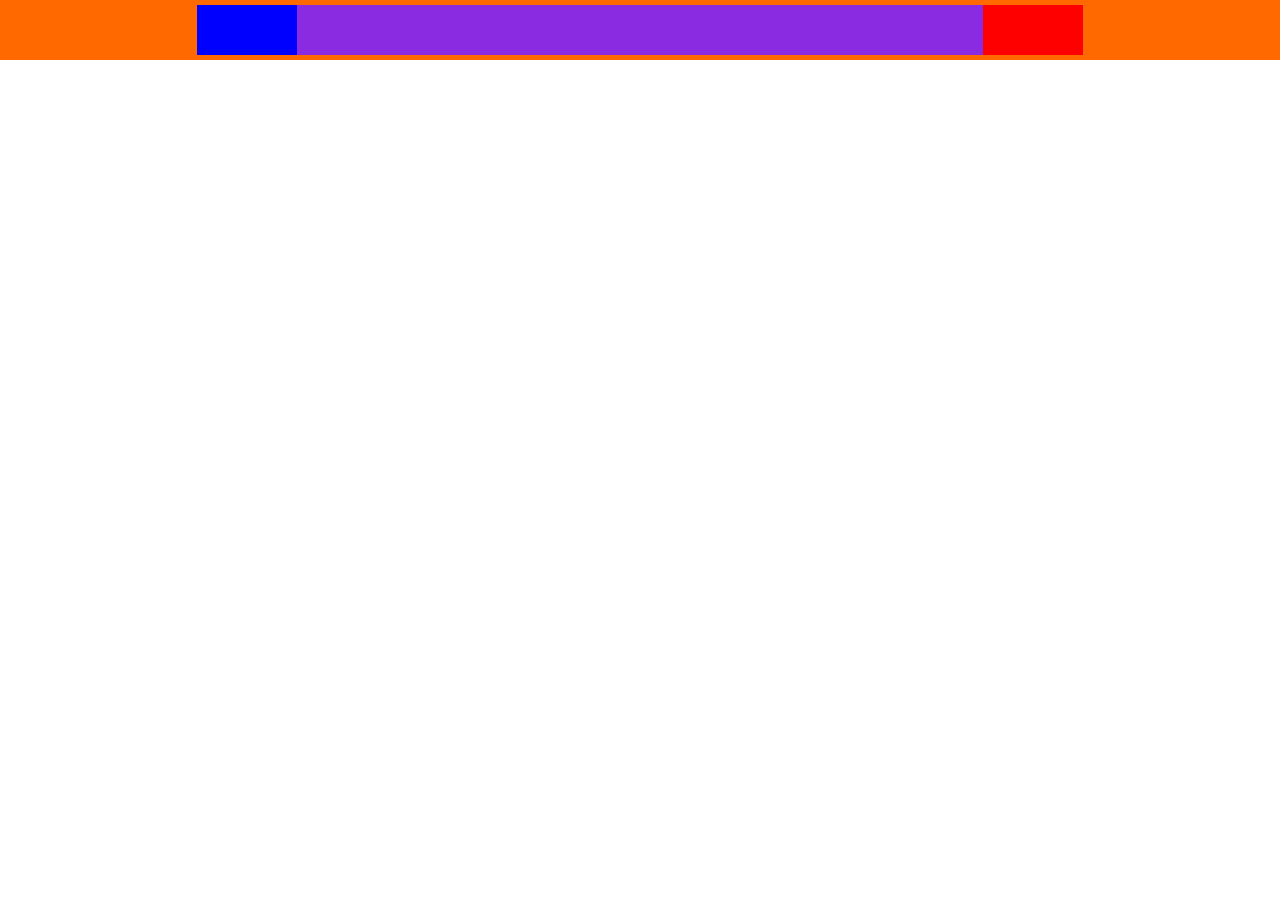
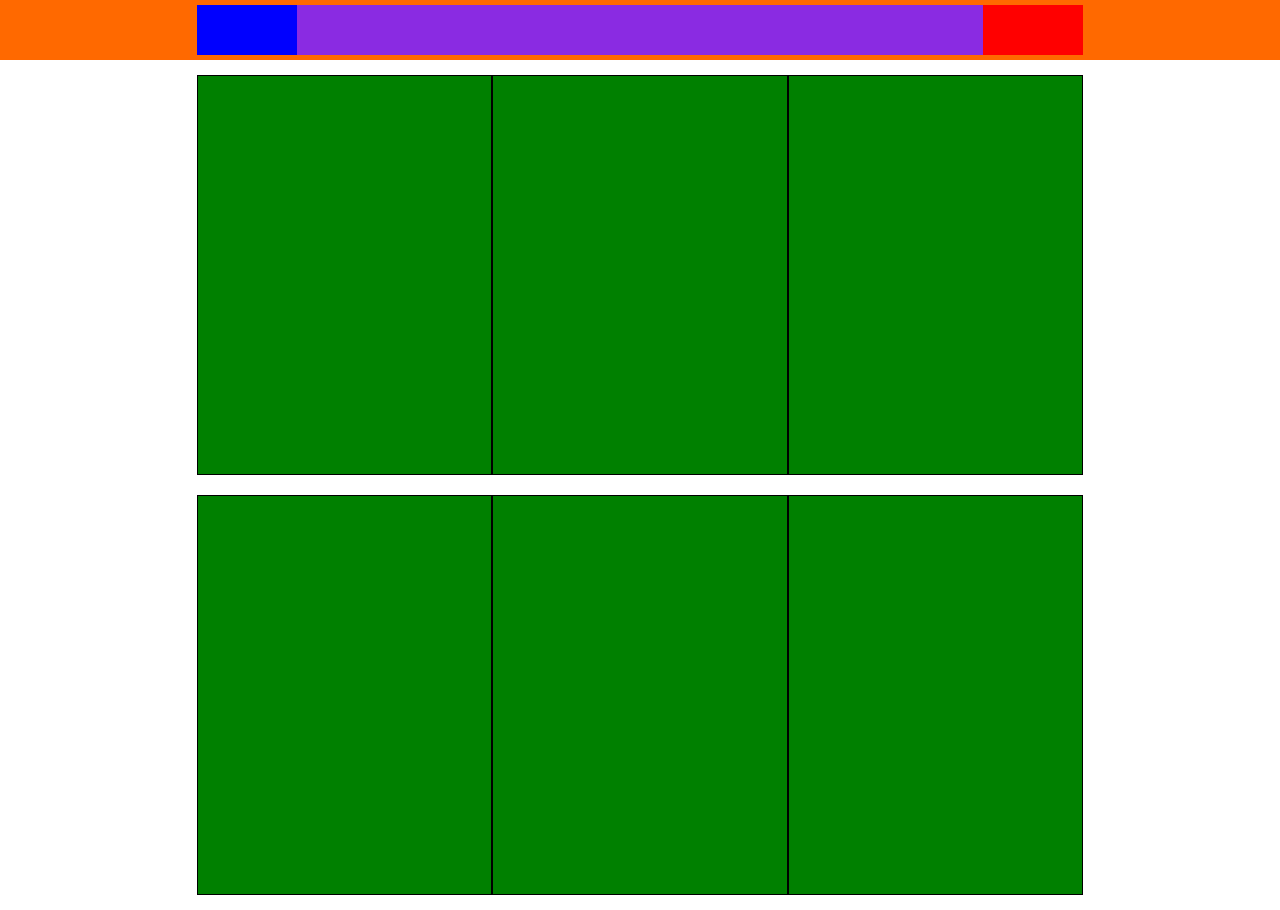
Before and after one commit to V1tale/html-css-boolando, a plain HTML site: page index.html in a window 1280 px wide. Before the commit the page ends 800 px from the top, so only its background shows below. Drawn offline with Linux system fonts and the light colour scheme.

Commit message:
blocchi principali

```diff
--- a/css/style.css
+++ b/css/style.css
@@ -19,7 +19,6 @@ header {
 }
 .flex-container {
     display: flex;
-    justify-content: center;
     padding: 5px;
 
 }
@@ -39,3 +38,15 @@ background-color: blue;
     width: 100px;
     background-color: red;
 }
+.block {
+    width: calc(100% / 3);
+    height: 400px;
+    margin: 10px auto;
+    background-color: green;
+    border: 1px solid black;
+}
+.blocks {
+    flex-wrap: wrap;
+    justify-content: space-between;
+    max-width: 1200px;
+}
--- a/index.html
+++ b/index.html
@@ -27,6 +27,31 @@
         </div>
     </header>
     <!-- /header -->
+    <main>
+        <div class="container">
+            <div class="flex-container blocks">
+                <div class="block">
+
+                </div>
+                <div class="block">
+
+                </div>
+                <div class="block">
+
+                </div>
+                <div class="block">
+
+                </div>
+                <div class="block">
+
+                </div>
+                <div class="block">
+                </div>
+
+
+            </div>
+        </div>
+    </main>
     <!-- main -->
     <!-- /main -->
     <!-- footer -->
```
